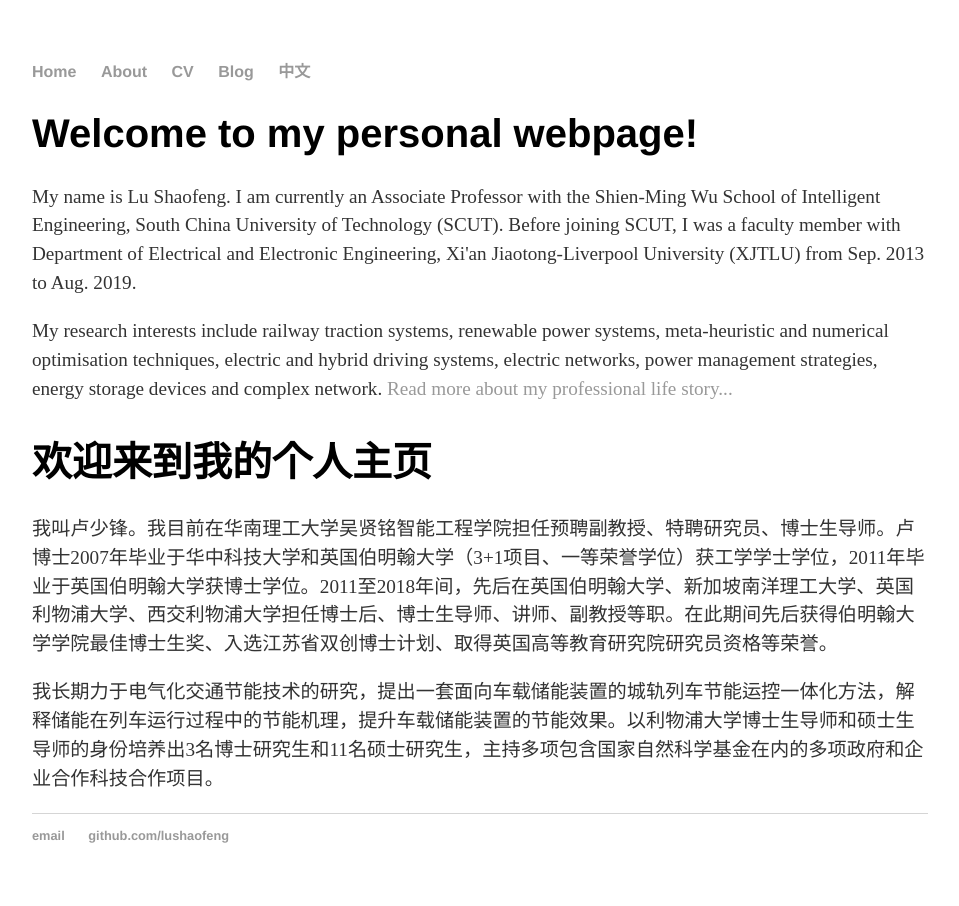
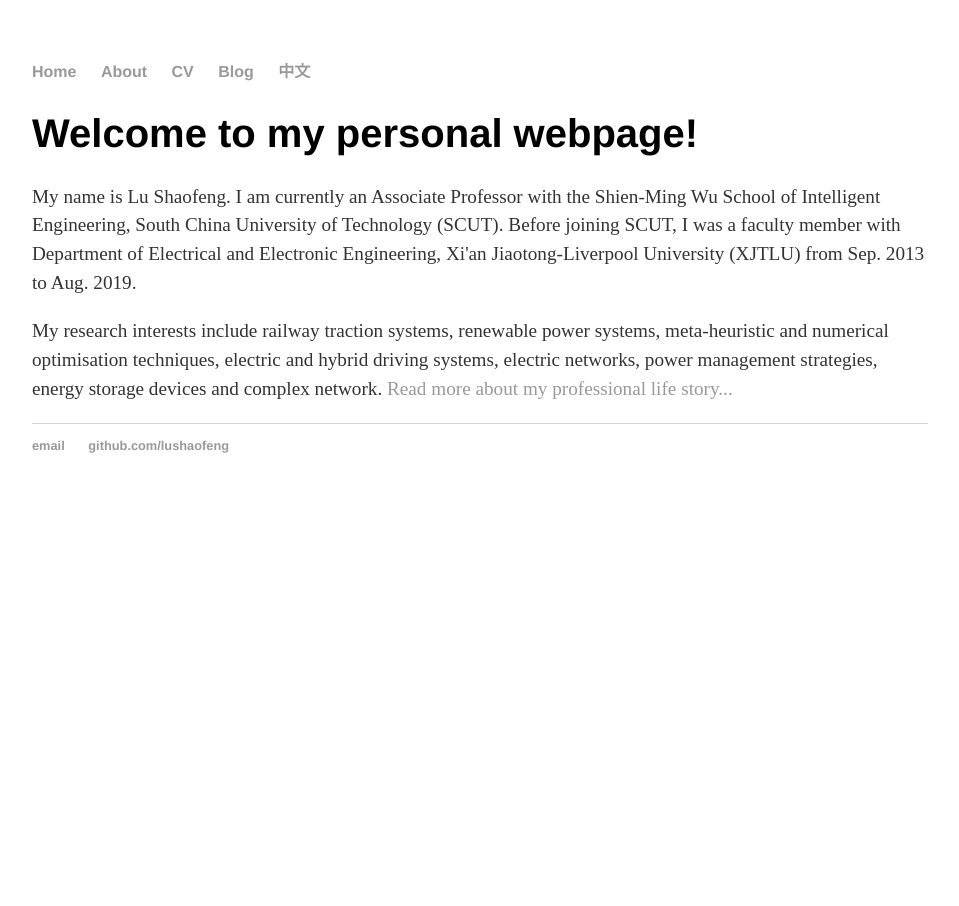
Before and after one commit to lushaofeng/lushaofeng.github.io, a Jekyll site: the page built from index.html, in a window 1280 px wide. Shown: the whole page, without its empty margins (160-1119 px from the left). Built offline with Jekyll 4.4.1, drawn with Linux system fonts in a browser that asks for light colours.

Commit message:
Update index.html

```diff
--- a/index.html
+++ b/index.html
@@ -10,13 +10,4 @@
 	My research interests include railway traction systems, renewable power systems, meta-heuristic and numerical optimisation techniques, electric and hybrid driving systems, electric networks, power management strategies, energy storage devices and complex network. <a href="/about">Read more about my professional life story...</a>
 	</p>
 
-	<h1>欢迎来到我的个人主页</h1>
-	<p>
-	我叫卢少锋。我目前在华南理工大学吴贤铭智能工程学院担任预聘副教授、特聘研究员、博士生导师。卢博士2007年毕业于华中科技大学和英国伯明翰大学（3+1项目、一等荣誉学位）获工学学士学位，2011年毕业于英国伯明翰大学获博士学位。2011至2018年间，先后在英国伯明翰大学、新加坡南洋理工大学、英国利物浦大学、西交利物浦大学担任博士后、博士生导师、讲师、副教授等职。在此期间先后获得伯明翰大学学院最佳博士生奖、入选江苏省双创博士计划、取得英国高等教育研究院研究员资格等荣誉。
-	</p>
-	<p>
-	我长期力于电气化交通节能技术的研究，提出一套面向车载储能装置的城轨列车节能运控一体化方法，解释储能在列车运行过程中的节能机理，提升车载储能装置的节能效果。以利物浦大学博士生导师和硕士生导师的身份培养出3名博士研究生和11名硕士研究生，主持多项包含国家自然科学基金在内的多项政府和企业合作科技合作项目。
-	</p>
-
-
 </div><!-- /.blurb -->
```
